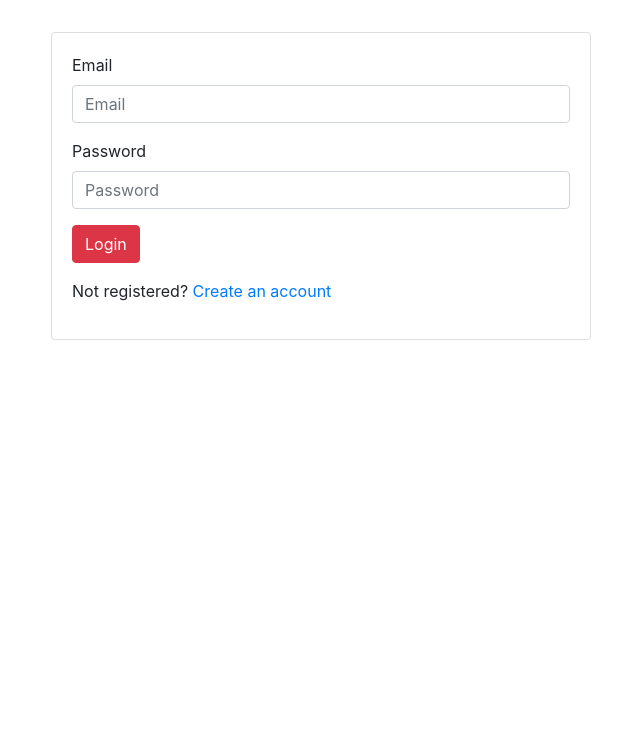
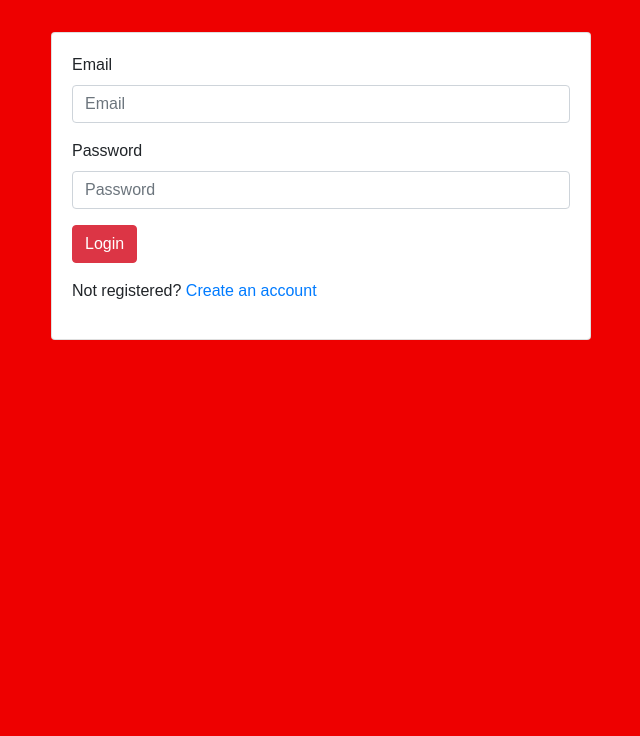
Before and after one commit to Sovanvichka/Login_form, a plain HTML site: page index.html in a window 1280 px wide. Shown: the part 64-800 px from the top of the page, without its empty margins (319-959 px from the left). Drawn offline with nearby package versions, Linux system fonts and the light colour scheme.

Commit message:
ti3 commit

```diff
--- a/index.html
+++ b/index.html
@@ -10,6 +10,7 @@
     <link rel="stylesheet"
           href=
 "https://maxcdn.bootstrapcdn.com/bootstrap/4.0.0/css/bootstrap.min.css" />
+<link rel="stylesheet" href="main.css" />
     <title>Bootstrap Form</title>
 </head>
 
--- /dev/null
+++ b/main.css
@@ -0,0 +1,6 @@
+body{
+    background-color: #ee0000;
+    font-family: Arial, sans-serif;
+    margin: 0;
+    padding: 0;
+}
```
